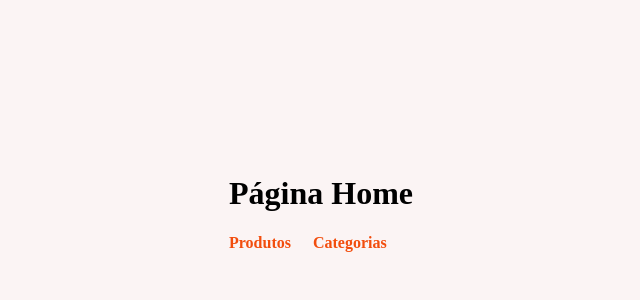
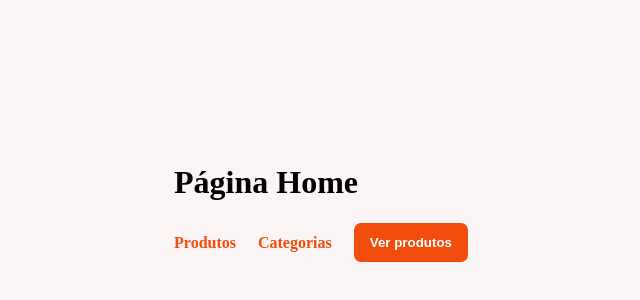
Before and after one commit to frdelong/react-router-rs, a React (Vite) app: page / in a window 1280 px wide. Shown: the part 198-498 px from the top of the page, without its empty margins (319-959 px from the left). Built offline with nearby package versions, Linux system fonts and the light colour scheme.

Commit message:
feat: implement navigation to products page with button click

```diff
--- a/src/main.css
+++ b/src/main.css
@@ -50,3 +50,13 @@
   color: #f24d0d;
   text-transform: uppercase;
 }
+
+button {
+  background-color: #f24d0d;
+  padding: 12px 16px;
+  border-radius: 7px;
+  border: none;
+  color: #ffffff;
+
+  cursor: pointer;
+}
--- a/src/pages/Home.tsx
+++ b/src/pages/Home.tsx
@@ -1,4 +1,12 @@
+import { useNavigate } from 'react-router'
+
 export function Home() {
+  const navigate = useNavigate()
+
+  function productsOpen(){
+    navigate("/products")
+  }
+
   return (
     <div>
       <h1>Página Home</h1>
@@ -6,6 +14,9 @@
       <nav>
         <a href="/products">Produtos</a>
         <a href="/products?category=tvs">Categorias</a>
+
+        {/* <button type="button" onClick={() => navigate("/products")}>Ver produtos</button> */}
+        <button type="button" onClick={productsOpen}>Ver produtos</button>
       </nav>
     </div>
   )
```
